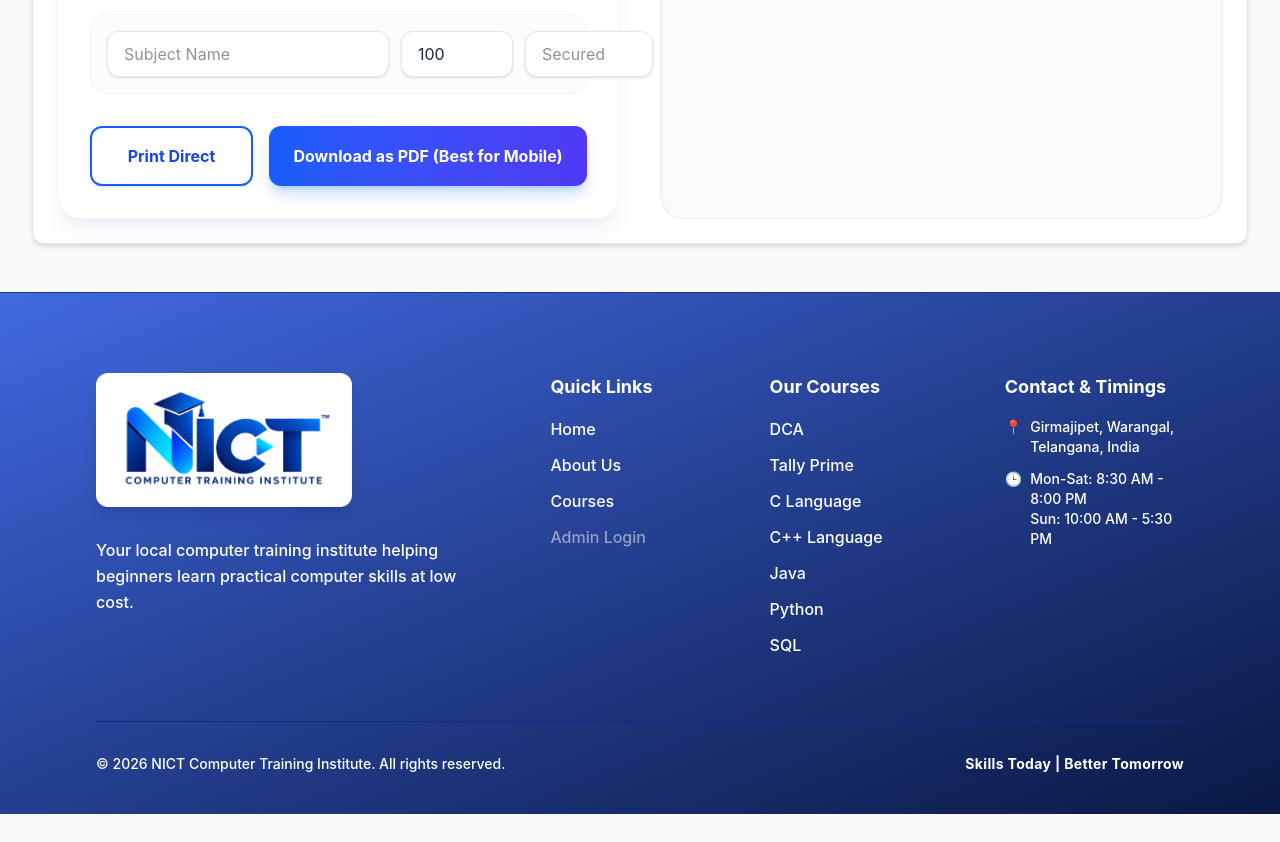
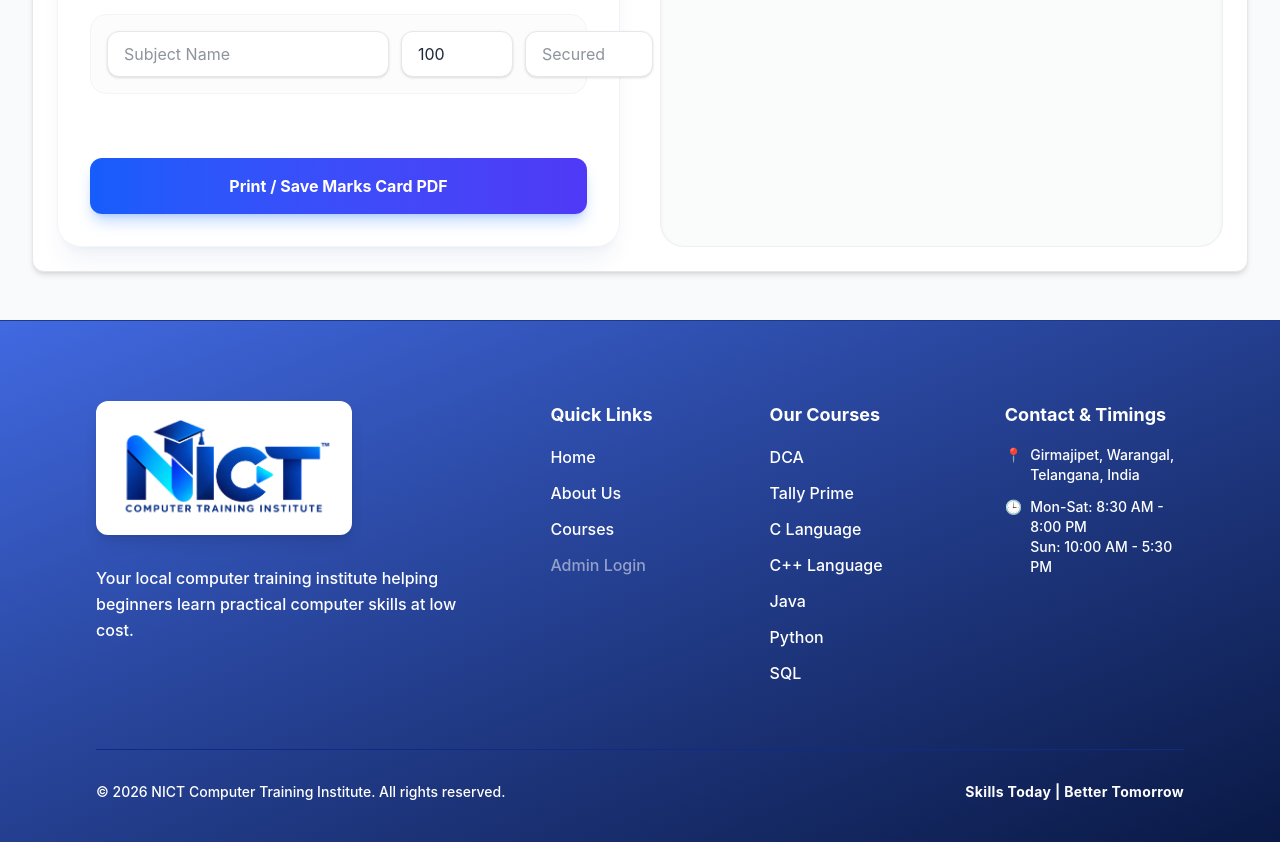
Before and after one commit to Suvarna-Maddi/Nict, a React (Vite) app: page /admin/dashboard in a window 1280 px wide. Shown: the part 1360-2202 px from the top of the page. Before the commit the page ends 2174 px from the top, so only its background shows below. Built offline with nearby package versions, Linux system fonts and the light colour scheme; sample sign-in values are in the browser's storage.

Commit message:
refactor: simplify print logic and remove jsPDF dependency in admin forms

```diff
--- a/src/components/admin/AdminCertForm.tsx
+++ b/src/components/admin/AdminCertForm.tsx
@@ -1,7 +1,5 @@
 import { useState, useRef } from 'react';
 import { useReactToPrint } from 'react-to-print';
-import html2canvas from 'html2canvas';
-import { jsPDF } from 'jspdf';
 import certTemplate from '../../assets/certifi.webp';
 
 export function AdminCertForm() {
@@ -49,26 +47,6 @@ export function AdminCertForm() {
     onAfterPrint: () => setGenerating(false),
   });
 
-  const handleDownloadPDF = async () => {
-    if (!printRef.current) return;
-    setGenerating(true);
-    try {
-      const canvas = await html2canvas(printRef.current, { scale: 2 });
-      const imgData = canvas.toDataURL('image/png');
-      const pdf = new jsPDF({
-        orientation: 'portrait',
-        unit: 'px',
-        format: [794, 1123]
-      });
-      pdf.addImage(imgData, 'PNG', 0, 0, 794, 1123);
-      pdf.save(`${studentName || 'Student'}_Certificate.pdf`);
-    } catch (error) {
-      console.error('Error generating PDF:', error);
-    } finally {
-      setGenerating(false);
-    }
-  };
-
   return (
     <div className="grid grid-cols-1 xl:grid-cols-2 gap-10">
       {/* Form Section */}
@@ -112,22 +90,13 @@ export function AdminCertForm() {
           </div>
         </div>
 
-        <div className="flex flex-col sm:flex-row gap-4 mt-8">
-          <button
-            onClick={handlePrint}
-            disabled={generating}
-            className="flex-1 bg-white hover:bg-gray-50 text-blue-700 border-2 border-blue-600 py-4 font-bold rounded-xl shadow-sm transform hover:-translate-y-0.5 transition-all duration-200 disabled:opacity-50 disabled:cursor-not-allowed disabled:transform-none"
-          >
-            {generating ? 'Wait...' : 'Print Direct'}
-          </button>
-          <button
-            onClick={handleDownloadPDF}
-            disabled={generating}
-            className="flex-[2] bg-gradient-to-r from-blue-600 to-indigo-600 hover:from-blue-700 hover:to-indigo-700 text-white py-4 font-bold rounded-xl shadow-lg shadow-blue-500/30 transform hover:-translate-y-0.5 transition-all duration-200 disabled:opacity-50 disabled:cursor-not-allowed disabled:transform-none"
-          >
-            {generating ? 'Generating PDF...' : 'Download as PDF (Best for Mobile)'}
-          </button>
-        </div>
+        <button
+          onClick={handlePrint}
+          disabled={generating}
+          className="w-full bg-gradient-to-r from-blue-600 to-indigo-600 hover:from-blue-700 hover:to-indigo-700 text-white py-4 font-bold rounded-xl mt-8 shadow-lg shadow-blue-500/30 transform hover:-translate-y-0.5 transition-all duration-200 disabled:opacity-50 disabled:cursor-not-allowed disabled:transform-none"
+        >
+          {generating ? 'Preparing Document...' : 'Print / Save Certificate PDF'}
+        </button>
       </div>
 
       {/* Preview Section - A4 Portrait (approx 794x1123) scaled down */}
--- a/src/components/admin/AdminMarksForm.tsx
+++ b/src/components/admin/AdminMarksForm.tsx
@@ -1,7 +1,5 @@
 import { useState, useRef } from 'react';
 import { useReactToPrint } from 'react-to-print';
-import html2canvas from 'html2canvas';
-import { jsPDF } from 'jspdf';
 import marksTemplate from '../../assets/marks.webp';
 
 interface Subject {
@@ -85,26 +83,6 @@ export function AdminMarksForm() {
     },
     onAfterPrint: () => setGenerating(false),
   });
-
-  const handleDownloadPDF = async () => {
-    if (!printRef.current) return;
-    setGenerating(true);
-    try {
-      const canvas = await html2canvas(printRef.current, { scale: 2 });
-      const imgData = canvas.toDataURL('image/png');
-      const pdf = new jsPDF({
-        orientation: 'portrait',
-        unit: 'px',
-        format: [794, 1123]
-      });
-      pdf.addImage(imgData, 'PNG', 0, 0, 794, 1123);
-      pdf.save(`${studentName || 'Student'}_Marks_Card.pdf`);
-    } catch (error) {
-      console.error('Error generating PDF:', error);
-    } finally {
-      setGenerating(false);
-    }
-  };
 
   const printContent = (
     <div ref={printRef} className="relative w-full h-full bg-white text-black font-serif" style={{ width: '794px', height: '1123px' }}>
@@ -229,22 +207,13 @@ export function AdminMarksForm() {
           </div>
         </div>
 
-        <div className="flex flex-col sm:flex-row gap-4 mt-8">
-          <button
-            onClick={handlePrint}
-            disabled={generating}
-            className="flex-1 bg-white hover:bg-gray-50 text-blue-700 border-2 border-blue-600 py-4 font-bold rounded-xl shadow-sm transform hover:-translate-y-0.5 transition-all duration-200 disabled:opacity-50 disabled:cursor-not-allowed disabled:transform-none"
-          >
-            {generating ? 'Wait...' : 'Print Direct'}
-          </button>
-          <button
-            onClick={handleDownloadPDF}
-            disabled={generating}
-            className="flex-[2] bg-gradient-to-r from-blue-600 to-indigo-600 hover:from-blue-700 hover:to-indigo-700 text-white py-4 font-bold rounded-xl shadow-lg shadow-blue-500/30 transform hover:-translate-y-0.5 transition-all duration-200 disabled:opacity-50 disabled:cursor-not-allowed disabled:transform-none"
-          >
-            {generating ? 'Generating PDF...' : 'Download as PDF (Best for Mobile)'}
-          </button>
-        </div>
+        <button
+          onClick={handlePrint}
+          disabled={generating}
+          className="w-full bg-gradient-to-r from-blue-600 to-indigo-600 hover:from-blue-700 hover:to-indigo-700 text-white py-4 font-bold rounded-xl mt-8 shadow-lg shadow-blue-500/30 transform hover:-translate-y-0.5 transition-all duration-200 disabled:opacity-50 disabled:cursor-not-allowed disabled:transform-none"
+        >
+          {generating ? 'Preparing Document...' : 'Print / Save Marks Card PDF'}
+        </button>
       </div>
 
       {/* Preview Section - A4 Portrait (approx 794x1123) scaled down */}
```
